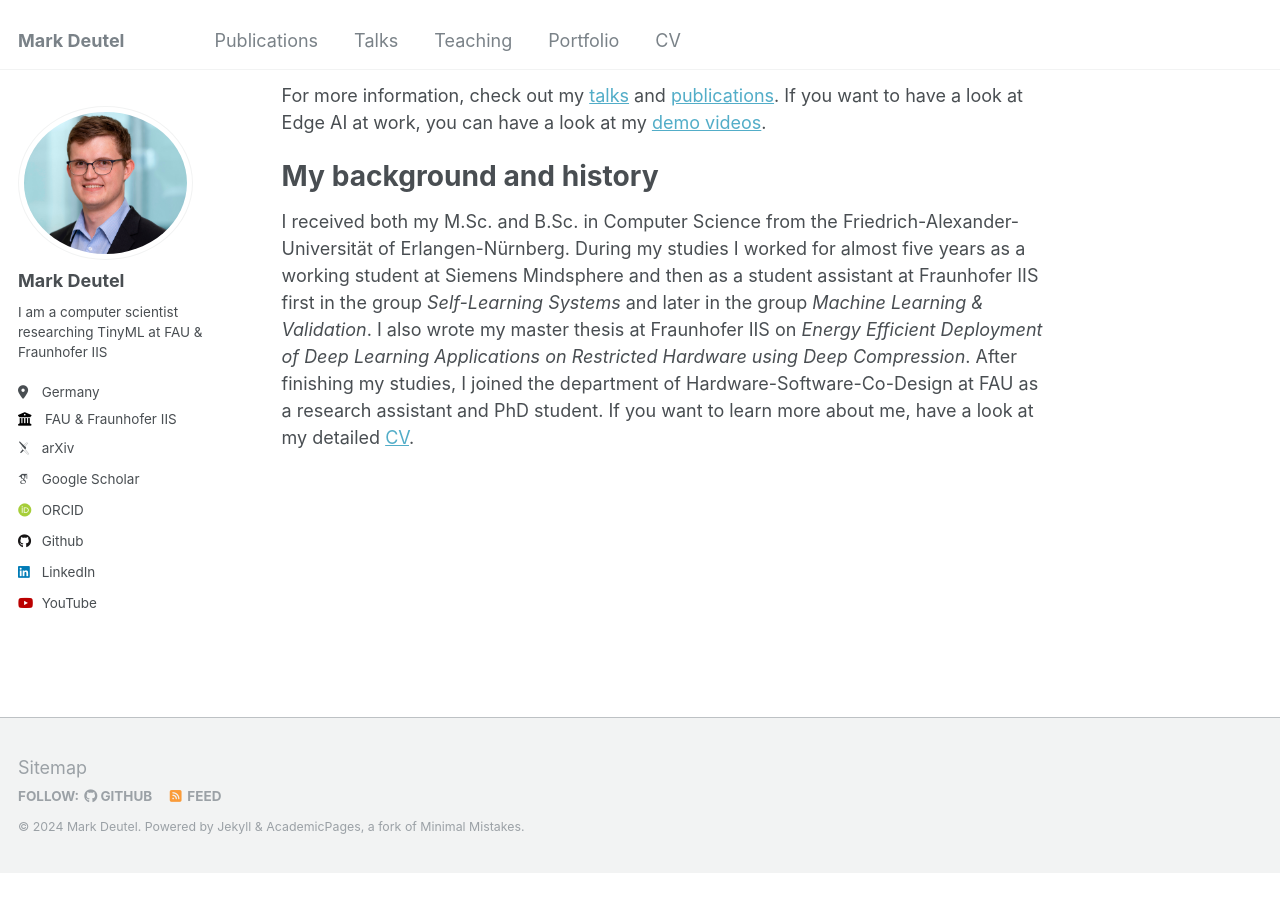
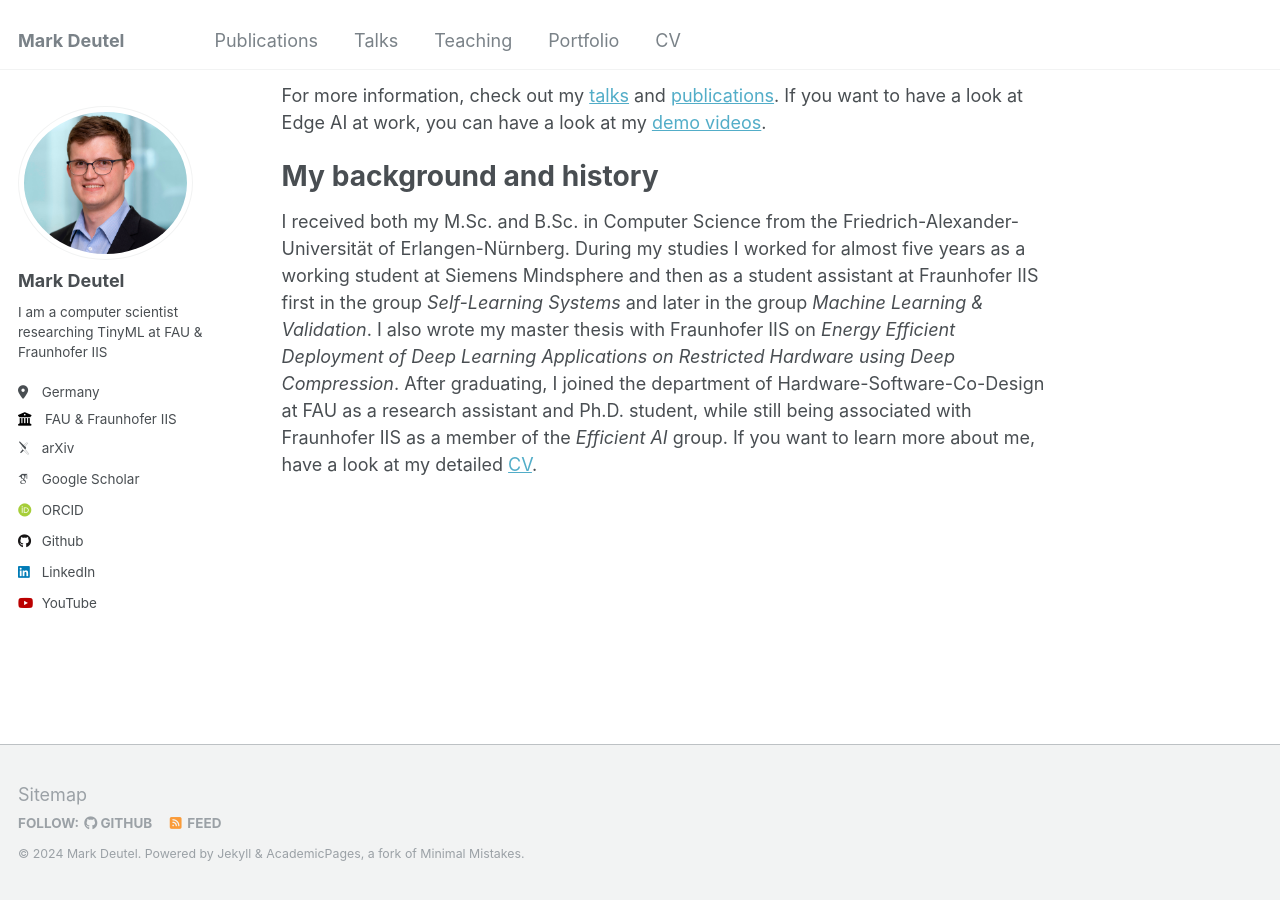
Before and after one commit to markdeutel/markdeutel.github.io, a Jekyll site: the page built from _pages/about.md, in a window 1280 px wide and 900 px high, scrolled down 1534 px. Built offline with Jekyll 4.4.1, drawn with Linux system fonts in a browser that asks for light colours; some web fonts are replaced; before the commit the page ends 2407 px from its top, so only the background shows below that.

Commit message:
[MOD] added a clarification to the background section of the about page

```diff
--- a/_pages/about.md
+++ b/_pages/about.md
@@ -31,4 +31,4 @@ For more information, check out my [talks](./talks.html) and [publications](./pu
 My background and history
 ===
 
-I received both my M.Sc. and B.Sc. in Computer Science from the Friedrich-Alexander-Universität of Erlangen-Nürnberg. During my studies I worked for almost five years as a working student at Siemens Mindsphere and then as a student assistant at Fraunhofer IIS first in the group *Self-Learning Systems* and later in the group *Machine Learning & Validation*. I also wrote my master thesis at Fraunhofer IIS on *Energy Efficient Deployment of Deep Learning Applications on Restricted Hardware using Deep Compression*. After finishing my studies, I joined the department of Hardware-Software-Co-Design at FAU as a research assistant and PhD student. If you want to learn more about me, have a look at my detailed [CV](./cv.md).
+I received both my M.Sc. and B.Sc. in Computer Science from the Friedrich-Alexander-Universität of Erlangen-Nürnberg. During my studies I worked for almost five years as a working student at Siemens Mindsphere and then as a student assistant at Fraunhofer IIS first in the group *Self-Learning Systems* and later in the group *Machine Learning & Validation*. I also wrote my master thesis with Fraunhofer IIS on *Energy Efficient Deployment of Deep Learning Applications on Restricted Hardware using Deep Compression*. After graduating, I joined the department of Hardware-Software-Co-Design at FAU as a research assistant and Ph.D. student, while still being associated with Fraunhofer IIS as a member of the *Efficient AI* group. If you want to learn more about me, have a look at my detailed [CV](./cv.md).
```
